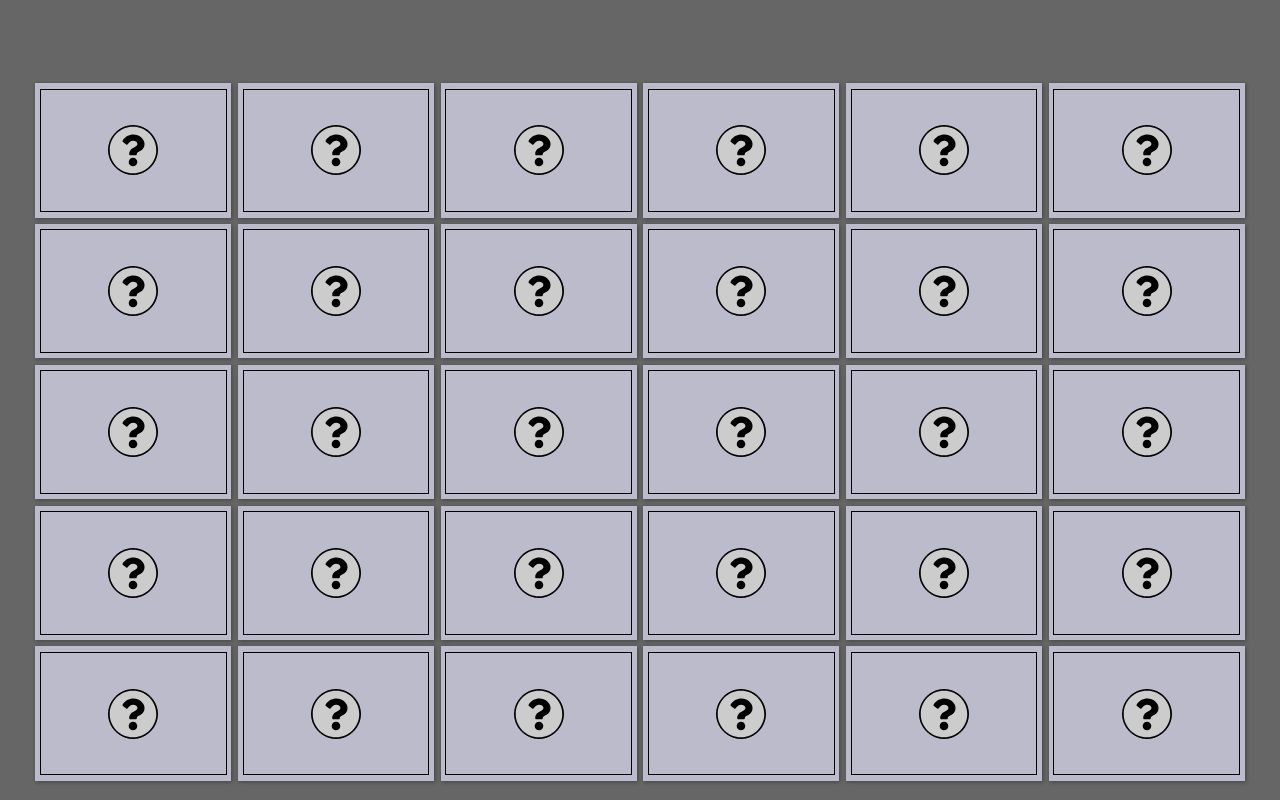
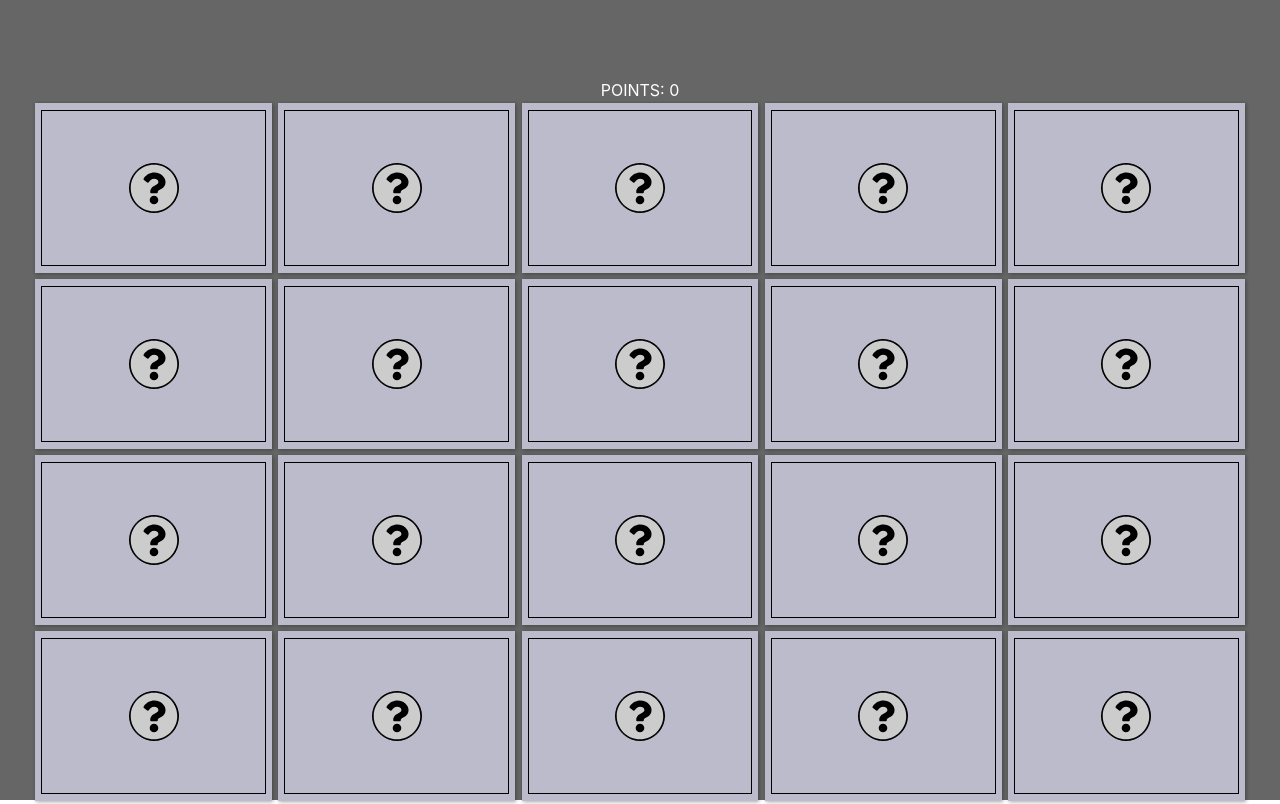
Before and after one commit to richker/memory-game, a React (Create React App) app: page / in a window 1280 px wide. Built offline with nearby package versions, Linux system fonts and the light colour scheme; the HTML template or start-up script is replaced by a standard one.

Commit message:
add game view & points

```diff
--- a/src/App.css
+++ b/src/App.css
@@ -16,8 +16,8 @@
   /*        EASY + MEDUIM      */
   /* grid-template-columns: auto auto auto auto auto; */
   /* HARD */
-  grid-template-columns: auto auto auto auto auto auto;
-  /* grid-template-columns: auto auto auto auto auto; */
+  /* grid-template-columns: auto auto auto auto auto auto; */
+  grid-template-columns: auto auto auto auto auto;
 }
 
 .card {
--- a/src/App.js
+++ b/src/App.js
@@ -1,11 +1,12 @@
 import React from "react";
 import "./App.css";
-import GameBoard from "./components/gameBoard";
+import BoardArea from "./components/boardArea";
+import GameView from "./views/gameView";
 
 function App() {
   return (
     <div className="App">
-      <GameBoard />
+      <GameView level="meduim" />
     </div>
   );
 }
--- a/src/components/boardArea.jsx
+++ b/src/components/boardArea.jsx
@@ -1,12 +1,13 @@
 import React, { Component } from "react";
+import GameBoard from "./gameBoard";
 
 class BoardArea extends Component {
   render() {
     const { level } = this.props;
     return (
-      <div className="board-game">
-        <Board level={level} />
-      </div>
+      <React.Fragment>
+        <GameBoard level={level} updatePoints={this.props.updatePoints} />
+      </React.Fragment>
     );
   }
 }
--- a/src/components/gameBoard.jsx
+++ b/src/components/gameBoard.jsx
@@ -24,15 +24,18 @@ class GameBoard extends Component {
   };
 
   componentDidMount() {
-    const gameBoard = createNewGame("hard");
+    const gameBoard = createNewGame(this.props.level);
     this.setState({ gameBoard });
   }
 
   checkMatch = (firstIndex, secondIndex) => {
+    let amount = 0;
     let { gameBoard } = this.state;
+    if (firstIndex !== secondIndex) {
       let firstCard = gameBoard[firstIndex];
       let secondCard = gameBoard[secondIndex];
       if (
+        // CARDS MATCH
         firstCard.color === secondCard.color &&
         firstCard.pattern === secondCard.pattern
       ) {
@@ -42,14 +45,24 @@ class GameBoard extends Component {
         secondCard.isOpen = false;
         gameBoard[firstIndex] = firstCard;
         gameBoard[secondIndex] = secondCard;
-      this.setState({ gameBoard, selectedIndex: null });
+        amount = 1;
       } else {
+        // NO CARDS MATCH
         firstCard.isOpen = false;
         secondCard.isOpen = false;
         gameBoard[firstIndex] = firstCard;
         gameBoard[secondIndex] = secondCard;
+
+        amount = 0;
+      }
+    } else {
+      let card = gameBoard[secondIndex];
+      card.isOpen = false;
+      gameBoard[secondIndex] = card;
+      amount = -1;
+    }
     this.setState({ gameBoard, selectedIndex: null });
-    }
+    this.props.updatePoints(amount);
   };
 
   handleSelectCard = index => {
@@ -60,17 +73,12 @@ class GameBoard extends Component {
       this.setState({ selectedIndex: index, gameBoard });
     } else {
       gameBoard[index].isOpen = true;
-      this.setState({ gameBoard }, () =>
-        setTimeout(
-          function() {
+      this.setState({ gameBoard });
+      setTimeout(() => {
         this.checkMatch(selectedIndex, index);
-          }.bind(this),
-          400
-        )
-      );
+      }, 350);
     }
   };
-
   render() {
     // const EmptyCard = ({ size }) => <div className="empty-card" />;
     const { gameBoard } = this.state;
--- /dev/null
+++ b/src/views/gameView.jsx
@@ -0,0 +1,44 @@
+import React, { Component } from "react";
+import BoardArea from "../components/boardArea";
+
+class GameView extends Component {
+  state = {
+    points: 0,
+    sequence: 1
+  };
+
+  updatePoints = amount => {
+    let { points, sequence } = this.state;
+    const { level } = this.props;
+    if (amount === 0) {
+      sequence = 1;
+      this.setState({ sequence });
+    } else {
+      if (amount < 0) {
+        if (points > 0) {
+          points += amount;
+          sequence = 1;
+        }
+      } else {
+        const pointsByLevel = level === "easy" ? 1 : level === "meduim" ? 2 : 3;
+        points += sequence * pointsByLevel;
+        sequence += 1;
+      }
+      this.setState({ points, sequence });
+    }
+  };
+
+  render() {
+    const { level } = this.props;
+    const { points } = this.state;
+    return (
+      <React.Fragment>
+        {/* HEADER */}
+        <div style={{ color: "#FFFFFF" }}>POINTS: {points}</div>
+        <BoardArea level={level} updatePoints={this.updatePoints} />
+      </React.Fragment>
+    );
+  }
+}
+
+export default GameView;
```
Also changed, not shown: src/views/entryView.jsx (added). Lines whose indentation alone changed are shown as unchanged.
